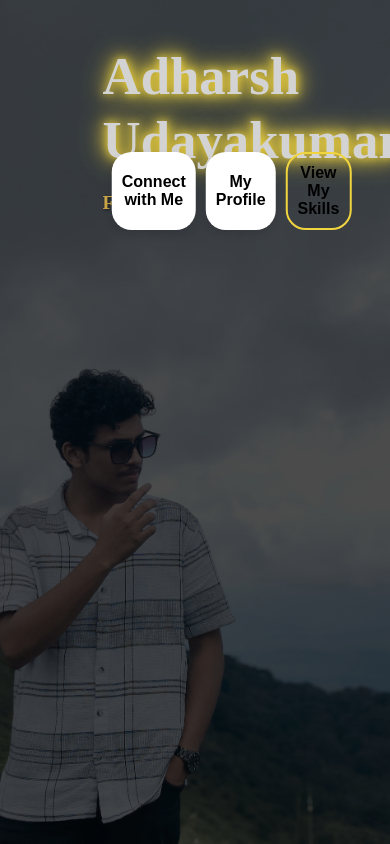
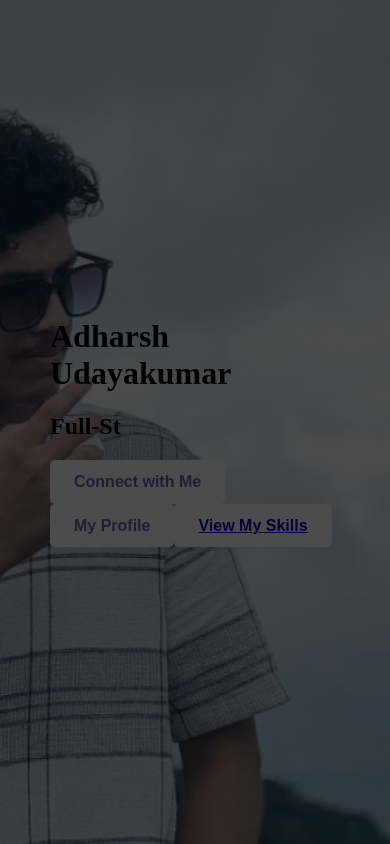
Before and after one commit to Adharsh0/mypage, a React (Vite) app: page / in a window 390 px wide. Built offline with nearby package versions, Linux system fonts and the light colour scheme.

Commit message:
change26

```diff
--- a/src/components/HeroSection.css
+++ b/src/components/HeroSection.css
@@ -1,4 +1,4 @@
-/* Hero container */
+
 .hero-container {
     display: flex;
     justify-content: flex-end; /* Align content to the right */
@@ -6,12 +6,38 @@
     padding: 50px;
     background: url('/myimage.jpeg') center/cover no-repeat;
     background-size: cover; /* Ensure it covers the container */
-    background-position: center center; /* Keep the image centered */
     filter: grayscale(30%);
     color: black;
     min-height: 100vh;
     width: 100%;
     position: relative; /* Allow for absolute positioning of content */
+    background-position: center center;
+}
+
+/* Overlay for text */
+.hero-container::before {
+    content: '';
+    position: absolute;
+    top: 0;
+    left: 0;
+    width: 100%;
+    height: 100%;
+    background: rgba(0, 0, 0, 0.7); /* Darker overlay for better text visibility */
+    z-index: 1; /* Pla…
+[6:43 pm, 06/12/2024] Adarsh Udayakumar: /* Add styles for About Me button */
+.hero-container {
+    display: flex;
+    justify-content: flex-end; /* Align content to the right */
+    align-items: center;
+    padding: 50px;
+    background: url('/myimage.jpeg') center/cover no-repeat;
+    background-size: cover; /* Ensure it covers the container */
+    filter: grayscale(30%);
+    color: black;
+    min-height: 100vh;
+    width: 100%;
+    position: relative; /* Allow for absolute positioning of content */
+    background-position: center center;
 }
 
 /* Overlay for text */
@@ -62,7 +88,7 @@
     overflow: hidden; /* Hide overflowing text */
     font-size: 1.2rem;
     font-weight: bold;
-    color: goldenrod;
+    color:goldenrod;
     animation: blink 0.9s step-end infinite; /* Blinking cursor animation */
 }
 
@@ -85,7 +111,7 @@
 
 /* Style for yellow button */
 .yellow-btn {
-    background-color: white; /* Yellow button */
+    background-color:white; /* Yellow button */
     color: black;
     transition: background-color 0.3s ease;
 }
@@ -157,73 +183,65 @@
         text-shadow: 0 0 5px #ffd700, 0 0 10px #ffd700, 0 0 15px #ffd700;
     }
 }
-@media (max-width: 480px) {
-    .hero-container {
-        background-image: url('/phone.jpeg'); /* Use a phone-specific image */
-        background-size: cover; /* Cover the entire container */
-        background-position: center; /* Center the background image */
-        height: 100vh; /* Full height of the viewport */
-        display: flex;
-        flex-direction: column; /* Stack content vertically */
-        justify-content: flex-end; /* Push content towards the bottom */
-        align-items: center; /* Center content horizontally */
-        position: relative; /* Allow for absolute positioning of child elements */
-        padding: 10px; /* Add padding for spacing */
+
+/* Media Query for smaller screens */
+@media (max-width: 768px) {
+    .hero-content {
+      max-width: 90%;
+      text-align: center;
     }
+}
 
+/* Style for the About Me link */
+/* For devices with a max width of 768px (common breakpoint for tablets and phones) */
+@media (max-width: 768px) {
     .hero-content {
-        text-align: center; /* Center-align text */
-        color: white; /* Ensure readability */
-        margin-bottom: auto; /* Push content upwards, away from buttons */
-        z-index: 10; /* Keep content above the background image */
+      text-align: center; /* Adjust alignment */
+      padding: 20px; /* Add padding for smaller screens */
     }
 
     .hero-buttons {
-        display: flex;
-        justify-content: space-between; /* Space buttons evenly */
-        gap: 10px; /* Add space between buttons */
-        position: absolute;
-        bottom: 20px; /* Pin buttons to the very bottom of the image */
-        left: 50%; /* Center buttons horizontally */
-        transform: translateX(-50%); /* Ensure proper centering */
-        width: 90%; /* Occupy most of the screen width */
-        max-width: 400px; /* Limit width for larger phones */
-        flex-direction: row; /* Align buttons in a single row */
-        z-index: 100; /* Make sure buttons appear above other elements */
+      flex-direction: column; /* Stack buttons vertically */
+      gap: 10px;
+    }
+  }
+
+  /* For very small devices like phones (max width: 480px) */
+  @media (max-width: 480px) {
+    .hero-container {
+      font-size: 12px; /* Reduce font sizes */
     }
 
     .hero-buttons button {
-        padding: 10px; /* Add padding for a larger click area */
-        font-size: 1rem; /* Adjust font size for readability */
-        border-radius: 20px; /* Add rounded corners */
-        flex: 1; /* Distribute button space evenly */
+      width: 100%; /* Buttons take full width */
+    }
+  }
+
+  @media (max-width: 768px) {
+    .hero-content {
+        max-width: 90%;
         text-align: center;
+        padding: 20px;
     }
 
-    .yellow-btn {
-        background-color: #ffffff; /* White background */
-        color: black; /* Black text for contrast */
-        border: none; /* No border */
-        box-shadow: 0 4px 8px rgba(0, 0, 0, 0.1); /* Subtle shadow for depth */
-        transition: background-color 0.3s ease, transform 0.2s ease;
+    .hero-buttons {
+        flex-direction: column; /* Stack buttons vertically */
+        gap: 10px;
+    }
+}
+
+@media (max-width: 480px) {
+    .hero-container {
+        font-size: 14px; /* Smaller font for phones */
+        flex-direction: column;
     }
 
-    .yellow-btn:hover {
-        background-color: #f5c600; /* Bright yellow hover effect */
-        transform: translateY(-3px); /* Slight hover lift */
+    .hero-buttons button {
+        width: 100%; /* Full-width buttons for phones */
     }
 
-    .outline-btn {
-        background: none;
-        border: 2px solid gold; /* Gold border */
-        color: white; /* White text */
-        border-radius: 20px;
-        transition: background-color 0.3s ease, color 0.3s ease, transform 0.2s ease;
-    }
-
-    .outline-btn:hover {
-        background-color: gold; /* Fill gold on hover */
-        color: black; /* Switch to black text */
-        transform: translateY(-3px); /* Slight hover lift */
+    .hero-content h1 {
+        font-size: 2.3rem; /* Smaller heading size */
     }
 }
+}
```
